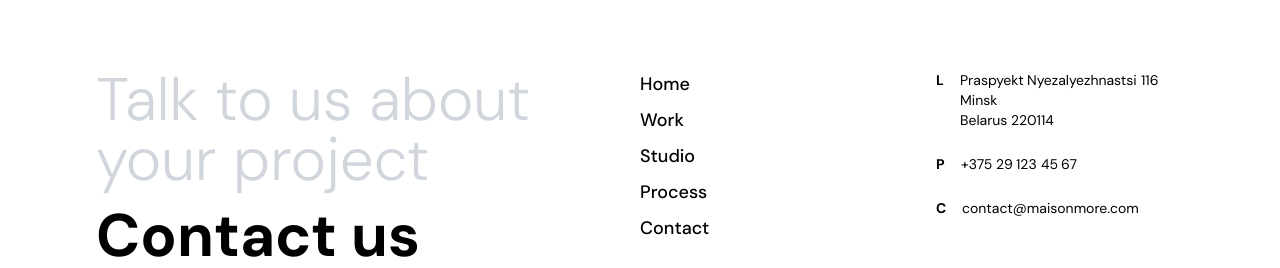
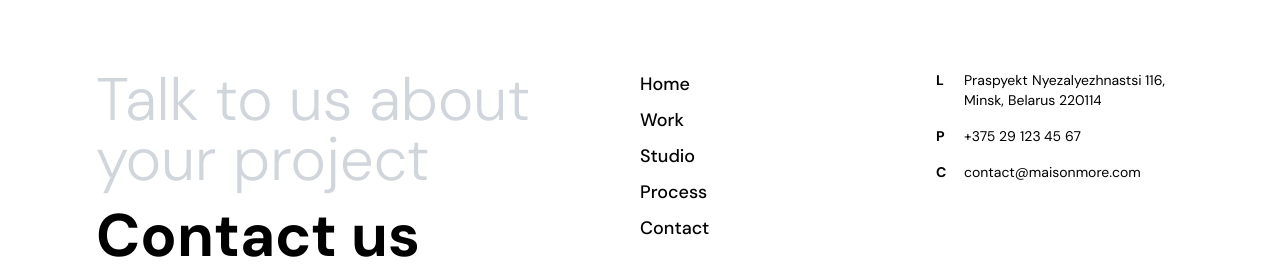
Before and after one commit to Kucevr/maisonmore, a React (Vite) app: page /work in a window 1280 px wide. Shown: the part 5014-5282 px from the top of the page. Built offline with nearby package versions, Linux system fonts and the light colour scheme.

Commit message:
fix: final for team

```diff
--- a/src/components/layout/Footer.tsx
+++ b/src/components/layout/Footer.tsx
@@ -49,23 +49,23 @@ export const Footer = () => {
           <Link to="/process" className="hover:opacity-50 transition-opacity w-fit"><RevealText>Process</RevealText></Link>
           <Link to="/contact" className="hover:opacity-50 transition-opacity w-fit"><RevealText>Contact</RevealText></Link>
         </div>
-        <div className="w-full md:w-1/4 flex flex-col gap-6 text-sm">
-          <div className="flex gap-4">
-            <span className="font-bold"><RevealText>L</RevealText></span>
-            <span><RevealText>Praspyekt Nyezalyezhnastsi 116</RevealText><br/><RevealText>Minsk</RevealText><br/><RevealText>Belarus 220114</RevealText></span>
+        <div className="w-full md:w-1/4 flex flex-col gap-4 text-sm mt-8 md:mt-0">
+          <div className="flex gap-3">
+            <span className="font-bold w-4 shrink-0">L</span>
+            <span><RevealText>Praspyekt Nyezalyezhnastsi 116, Minsk, Belarus 220114</RevealText></span>
           </div>
-          <div className="flex gap-4">
-            <span className="font-bold"><RevealText>P</RevealText></span>
+          <div className="flex gap-3">
+            <span className="font-bold w-4 shrink-0">P</span>
             <span><RevealText>+375 29 123 45 67</RevealText></span>
           </div>
-          <div className="flex gap-4">
-            <span className="font-bold"><RevealText>C</RevealText></span>
+          <div className="flex gap-3">
+            <span className="font-bold w-4 shrink-0">C</span>
             <span><RevealText>contact@maisonmore.com</RevealText></span>
           </div>
         </div>
       </div>
 
-      <div className="flex flex-col md:flex-row justify-between items-start md:items-end mt-24 pb-10 gap-8 md:gap-0">
+      <div className="flex flex-col md:flex-row justify-between items-start md:items-end mt-12 md:mt-24 pb-10 gap-8 md:gap-0">
         <div className="w-full md:w-auto flex flex-col gap-4">
           <div className="text-sm font-bold"><RevealText>Subscribe to our newsletter</RevealText></div>
           <div className="w-full md:w-64 border-b border-black flex justify-between items-center pb-2">
--- a/src/components/sections/studio/StudioHero.tsx
+++ b/src/components/sections/studio/StudioHero.tsx
@@ -6,31 +6,32 @@ import { RevealText } from '../../ui/RevealText';
 gsap.registerPlugin(ScrollTrigger);
 
 export function StudioHero() {
+  const sectionRef = useRef<HTMLDivElement>(null);
   const titleContainerRef = useRef<HTMLDivElement>(null);
 
   useEffect(() => {
     const ctx = gsap.context(() => {
-      // Fade out the title as we scroll down
+      // Fade out the title as we scroll down the section
       gsap.to(titleContainerRef.current, {
         opacity: 0,
         y: -50,
         scrollTrigger: {
-          trigger: titleContainerRef.current,
-          start: "top top",
-          end: "bottom center",
+          trigger: sectionRef.current,
+          start: "10% top",
+          end: "45% top",
           scrub: true,
         }
       });
-    }, titleContainerRef);
+    }, sectionRef);
     return () => ctx.revert();
   }, []);
 
   return (
-    <section className="relative h-[150vh]">
+    <section ref={sectionRef} className="relative h-[220vh]">
       {/* Fixed Title Container */}
       <div
         ref={titleContainerRef}
-        className="fixed top-0 left-0 h-screen w-full flex flex-col justify-center px-4 md:px-8 lg:px-12 z-20 pointer-events-none"
+        className="fixed top-0 left-0 h-screen w-full flex flex-col justify-center px-4 md:px-8 lg:px-12 z-0 pointer-events-none"
       >
         <div className="flex justify-between items-end w-full">
           <h1 className="text-5xl md:text-6xl lg:text-[4.8rem] font-medium tracking-tight leading-[1.05] max-w-4xl text-black">
--- a/src/components/sections/studio/StudioQuote.tsx
+++ b/src/components/sections/studio/StudioQuote.tsx
@@ -2,7 +2,7 @@ import { RevealText } from '../../ui/RevealText';
 
 export function StudioQuote() {
   return (
-    <section className="px-4 md:px-8 lg:px-12 py-32 md:py-48 flex items-center justify-center">
+    <section className="px-4 md:px-8 lg:px-12 py-32 md:py-48 flex items-center justify-center bg-white relative z-10">
       <div className="max-w-5xl mx-auto text-center">
         <h2 className="text-4xl md:text-6xl lg:text-7xl font-medium tracking-tight leading-[1.1]">
           <RevealText>
--- a/src/components/sections/studio/StudioTeam.tsx
+++ b/src/components/sections/studio/StudioTeam.tsx
@@ -38,11 +38,10 @@ export function StudioTeam() {
 
           ScrollTrigger.create({
             trigger: nameEl,
-            start: "top center",
-            end: "bottom center",
+            start: "top 40%",
+            end: "bottom 40%",
             onEnter: () => setActiveIndex(index),
             onEnterBack: () => setActiveIndex(index),
-            // Add markers for debugging if needed (removed for prod)
           });
         });
       }
@@ -52,7 +51,7 @@ export function StudioTeam() {
   }, []);
 
   return (
-    <section ref={sectionRef} className="px-4 md:px-8 lg:px-12 py-20 relative overflow-visible">
+    <section ref={sectionRef} className="px-4 md:px-8 lg:px-12 py-20 relative overflow-visible bg-white z-10">
       <div className="grid grid-cols-1 lg:grid-cols-12 gap-8 relative overflow-visible">
         {/* Left - Title */}
         <div className="lg:col-span-3 mb-8 lg:mb-0">
@@ -62,18 +61,18 @@ export function StudioTeam() {
         </div>
 
         {/* Mobile Layout: Names Scrolling with Page, Image Sticky */}
-        <div className="lg:hidden grid grid-cols-[1fr_1.3fr] gap-4 relative mt-12 overflow-visible">
+        <div className="lg:hidden grid grid-cols-[1fr_1.3fr] gap-4 relative mt-4 overflow-visible">
           {/* Names Column */}
-          <div className="flex flex-col gap-6 pt-[20vh] pb-[60vh] overflow-visible">
+          <div className="flex flex-col gap-2 pt-4 pb-[30vh] overflow-visible">
             {teamMembers.map((member, index) => (
               <div
                 key={index}
                 ref={el => { mobileNamesRef.current[index] = el; }}
-                className="w-full flex justify-start py-4"
+                className="w-full flex justify-start py-1"
               >
                 <h4
-                  className={`text-2xl font-medium tracking-tight transition-all duration-300 text-left ${
-                    activeIndex === index ? 'text-black opacity-100 scale-110 origin-left' : 'text-black opacity-20 scale-100'
+                  className={`text-2xl font-medium tracking-tight transition-all duration-300 transform-gpu text-left ${
+                    activeIndex === index ? 'text-black opacity-100 scale-[1.05] origin-left' : 'text-black opacity-20 scale-100'
                   }`}
                 >
                   {member.name}
@@ -84,7 +83,7 @@ export function StudioTeam() {
 
           {/* Sticky Image Column */}
           <div className="relative">
-            <div className="sticky top-[30vh] w-full aspect-[3/4] overflow-hidden rounded-sm shadow-sm">
+            <div className="sticky top-[20vh] w-full aspect-[3/4] overflow-hidden rounded-sm shadow-sm">
               {teamMembers.map((member, index) => (
                 <div
                   key={index}
--- a/src/pages/WorkPage.tsx
+++ b/src/pages/WorkPage.tsx
@@ -138,7 +138,7 @@ export const WorkPage = () => {
         onLeave: () => {
           if (buttonRef.current) {
             buttonRef.current.style.position = 'absolute';
-            buttonRef.current.style.bottom = window.innerWidth < 768 ? '1.5rem' : '4rem';
+            buttonRef.current.style.bottom = window.innerWidth < 768 ? '1rem' : '4rem';
           }
         }
       });
```
